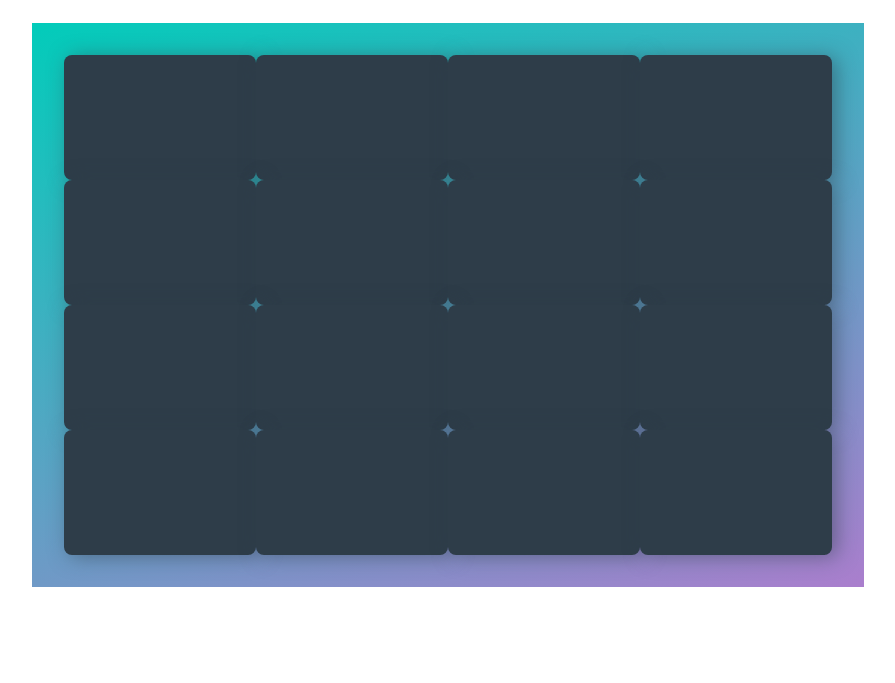
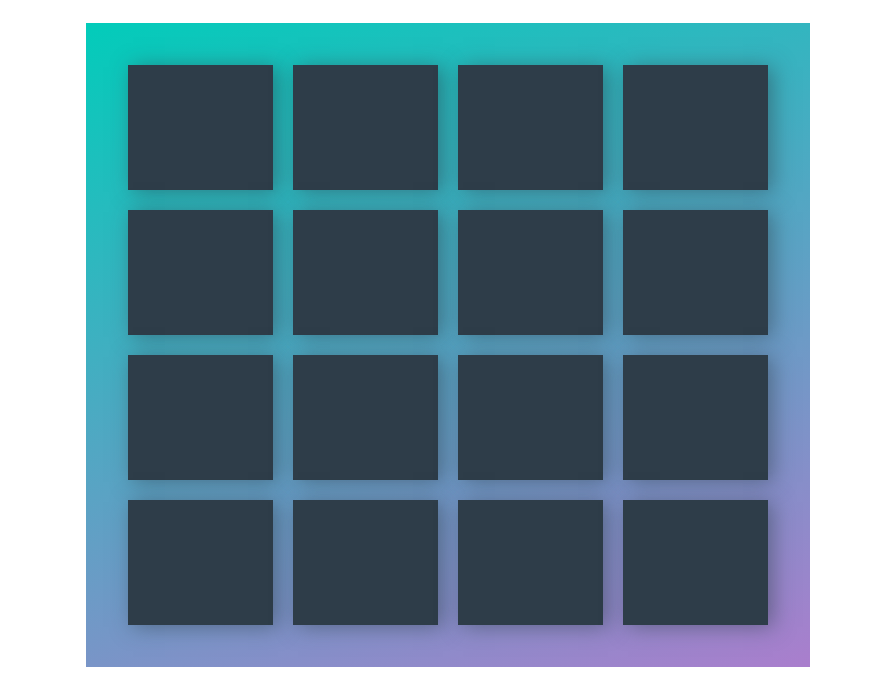
Before and after one commit to JustinTCook/memory-game, a plain HTML site: page index.html in a window 1280 px wide. Shown: the part 133-816 px from the top of the page, without its empty margins (192-1087 px from the left). Drawn offline with Linux system fonts and the light colour scheme; a web font is replaced by a local one.

Commit message:
Board max width

```diff
--- a/css/app.css
+++ b/css/app.css
@@ -46,20 +46,17 @@ body {
   justify-content: space-between;
   align-items: center;
   width: 60%;
+  max-width: 660px;
   padding: 32px;
   background: linear-gradient(160deg, #02ccba 0%, #aa7ecd 100%);
 }
 
-.board .card {
-  display: flex;
-  justify-content: center;
-  align-items: center;
+.card {
+  flex: 1 0 20%;
+  margin: 10px;
   height: 125px;
-  width: 25%;
-  background: #2e3d49;
-  font-size: 0;
-  color: #ffffff;
-  border-radius: 8px;
+  background-color: #2e3d49;
+  list-style: none;
   cursor: pointer;
   box-shadow: 5px 2px 20px 0 rgba(46, 61, 73, 0.5);
 }
```
